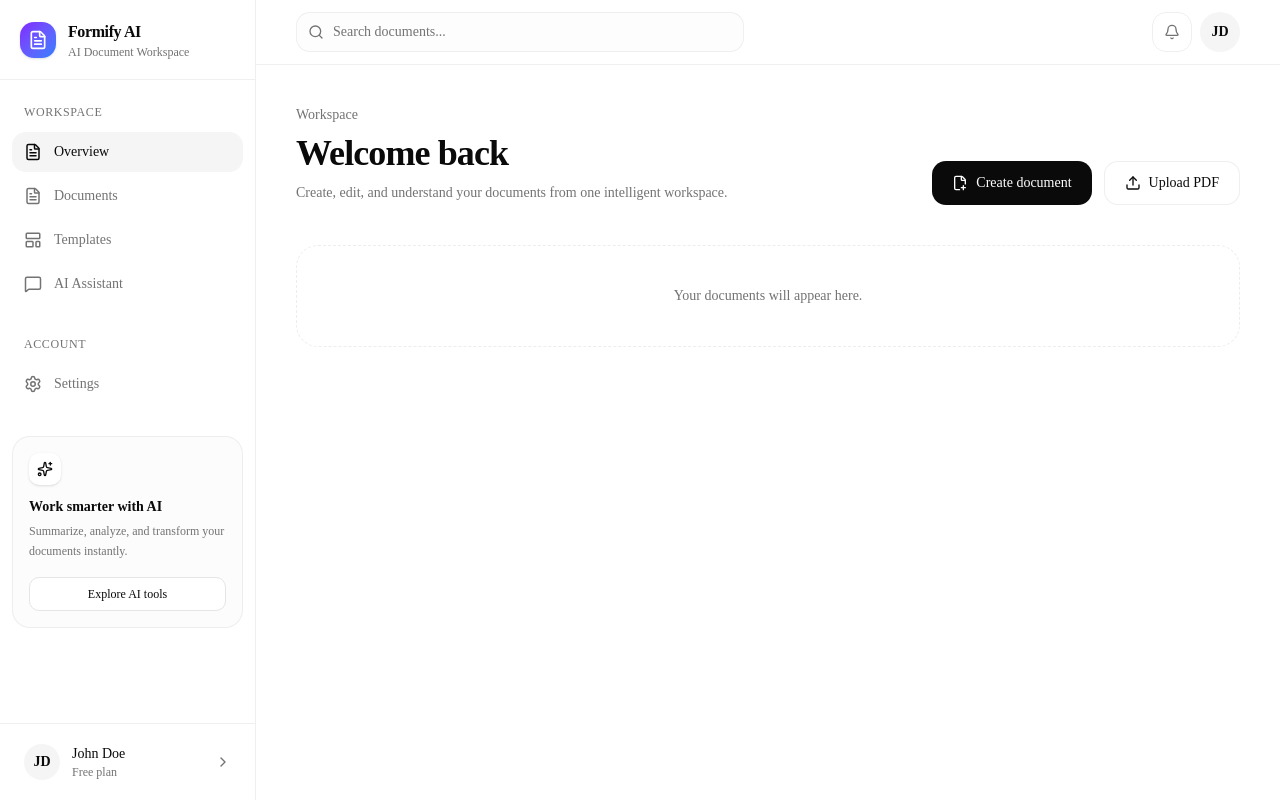
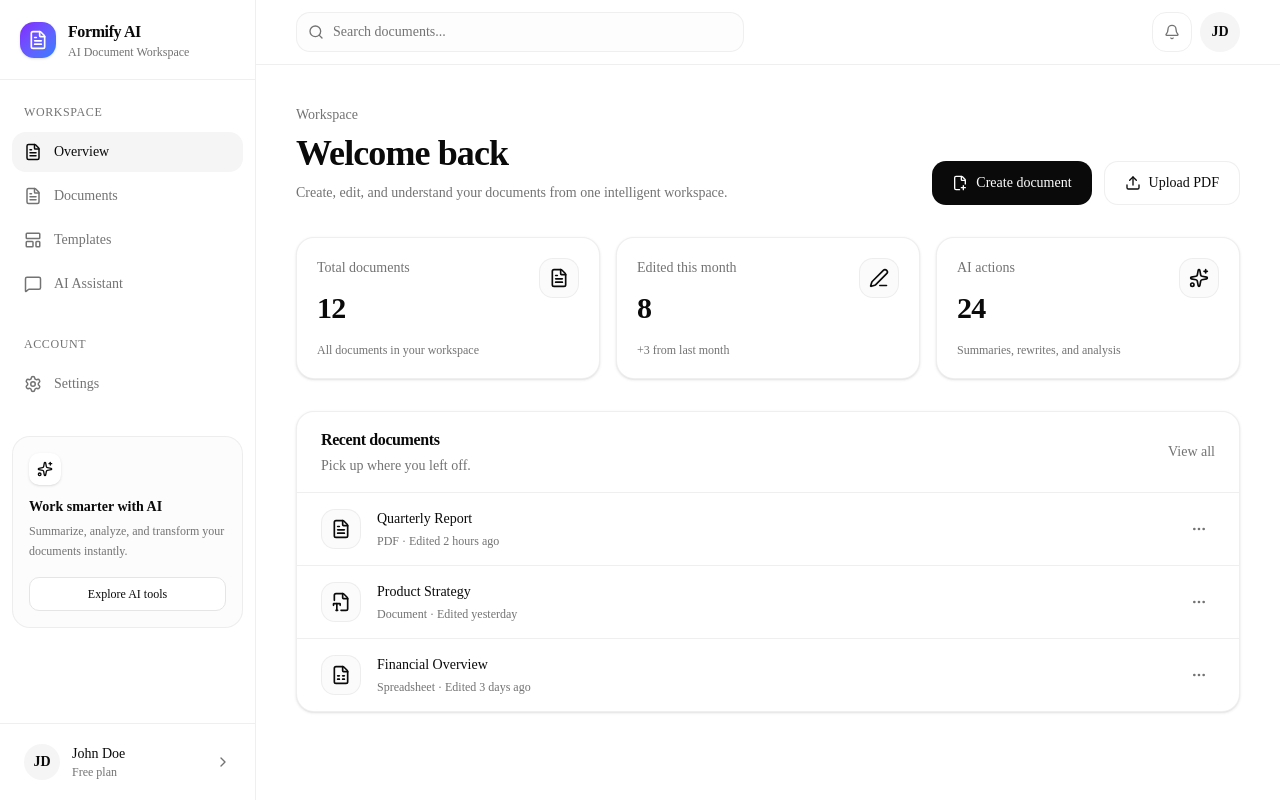
Before and after one commit to Eztremes/formify-ai, a Next.js app: page /dashboard in a window 1280 px wide. Built offline with nearby package versions, Linux system fonts and the light colour scheme.

Commit message:
feat: add dashboard stats and recent documents

```diff
--- a/app/dashboard/page.tsx
+++ b/app/dashboard/page.tsx
@@ -1,5 +1,7 @@
 import DashboardHeader from "@/components/dashboard/DashboardHeader";
 import WelcomeHeader from "@/components/dashboard/WelcomeHeader";
+import StatsCards from "@/components/dashboard/StatsCards";
+import RecentDocuments from "@/components/dashboard/RecentDocuments";
 
 export default function DashboardPage() {
   return (
@@ -7,15 +9,12 @@ export default function DashboardPage() {
       <DashboardHeader />
 
       <div className="p-6 md:p-10">
-        <div className="mx-auto max-w-7xl">
+        <div className="mx-auto max-w-7xl space-y-8">
           <WelcomeHeader />
 
-          {/* Dashboard content will be added here */}
-          <div className="mt-10 rounded-3xl border border-dashed border-border/70 p-10 text-center">
-            <p className="text-sm text-muted-foreground">
-              Your documents will appear here.
-            </p>
-          </div>
+          <StatsCards />
+
+          <RecentDocuments />
         </div>
       </div>
     </>
--- a/components/dashboard/RecentDocuments.tsx
+++ b/components/dashboard/RecentDocuments.tsx
@@ -0,0 +1,93 @@
+import Link from "next/link";
+import {
+  FileText,
+  FileSpreadsheet,
+  FileType2,
+  MoreHorizontal,
+} from "lucide-react";
+
+const documents = [
+  {
+    id: "1",
+    name: "Quarterly Report",
+    type: "PDF",
+    updated: "Edited 2 hours ago",
+    icon: FileText,
+  },
+  {
+    id: "2",
+    name: "Product Strategy",
+    type: "Document",
+    updated: "Edited yesterday",
+    icon: FileType2,
+  },
+  {
+    id: "3",
+    name: "Financial Overview",
+    type: "Spreadsheet",
+    updated: "Edited 3 days ago",
+    icon: FileSpreadsheet,
+  },
+];
+
+export default function RecentDocuments() {
+  return (
+    <section className="rounded-2xl border border-border/60 bg-card shadow-sm">
+      {/* Section header */}
+      <div className="flex items-center justify-between border-b border-border/60 px-5 py-4 md:px-6">
+        <div>
+          <h2 className="font-semibold tracking-tight">
+            Recent documents
+          </h2>
+
+          <p className="mt-1 text-sm text-muted-foreground">
+            Pick up where you left off.
+          </p>
+        </div>
+
+        <Link
+          href="/dashboard/documents"
+          className="text-sm font-medium text-muted-foreground transition-colors hover:text-foreground"
+        >
+          View all
+        </Link>
+      </div>
+
+      {/* Documents */}
+      <div className="divide-y divide-border/60">
+        {documents.map((document) => {
+          const Icon = document.icon;
+
+          return (
+            <Link
+              key={document.id}
+              href={`/dashboard/documents/${document.id}`}
+              className="flex items-center gap-4 px-5 py-4 transition-colors hover:bg-muted/40 md:px-6"
+            >
+              {/* File icon */}
+              <div className="flex h-10 w-10 shrink-0 items-center justify-center rounded-xl border border-border/60 bg-muted/40">
+                <Icon className="h-5 w-5" />
+              </div>
+
+              {/* Document info */}
+              <div className="min-w-0 flex-1">
+                <p className="truncate text-sm font-medium">
+                  {document.name}
+                </p>
+
+                <p className="mt-1 text-xs text-muted-foreground">
+                  {document.type} · {document.updated}
+                </p>
+              </div>
+
+              {/* Menu icon */}
+              <div className="flex h-8 w-8 shrink-0 items-center justify-center rounded-lg text-muted-foreground">
+                <MoreHorizontal className="h-4 w-4" />
+              </div>
+            </Link>
+          );
+        })}
+      </div>
+    </section>
+  );
+}
--- a/components/dashboard/StatsCards.tsx
+++ b/components/dashboard/StatsCards.tsx
@@ -0,0 +1,59 @@
+import { FileText, PenLine, Sparkles } from "lucide-react";
+
+const stats = [
+  {
+    label: "Total documents",
+    value: "12",
+    description: "All documents in your workspace",
+    icon: FileText,
+  },
+  {
+    label: "Edited this month",
+    value: "8",
+    description: "+3 from last month",
+    icon: PenLine,
+  },
+  {
+    label: "AI actions",
+    value: "24",
+    description: "Summaries, rewrites, and analysis",
+    icon: Sparkles,
+  },
+];
+
+export default function StatsCards() {
+  return (
+    <section className="grid gap-4 sm:grid-cols-2 xl:grid-cols-3">
+      {stats.map((stat) => {
+        const Icon = stat.icon;
+
+        return (
+          <div
+            key={stat.label}
+            className="rounded-2xl border border-border/60 bg-card p-5 shadow-sm transition-all duration-200 hover:-translate-y-0.5 hover:shadow-md"
+          >
+            <div className="flex items-start justify-between gap-4">
+              <div>
+                <p className="text-sm font-medium text-muted-foreground">
+                  {stat.label}
+                </p>
+
+                <p className="mt-3 text-3xl font-semibold tracking-tight">
+                  {stat.value}
+                </p>
+              </div>
+
+              <div className="flex h-10 w-10 items-center justify-center rounded-xl border border-border/60 bg-muted/40">
+                <Icon className="h-5 w-5" />
+              </div>
+            </div>
+
+            <p className="mt-4 text-xs text-muted-foreground">
+              {stat.description}
+            </p>
+          </div>
+        );
+      })}
+    </section>
+  );
+}
```
